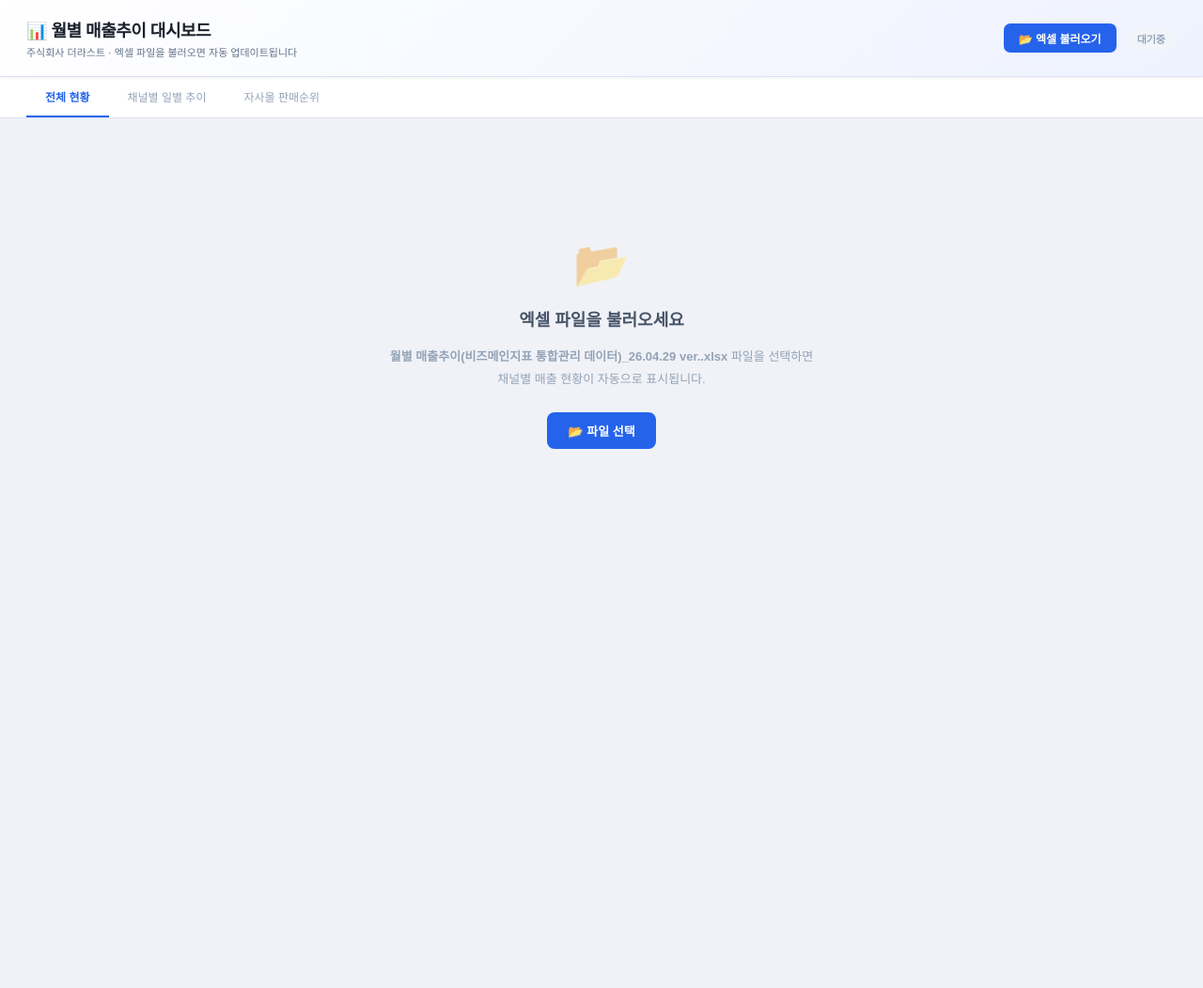
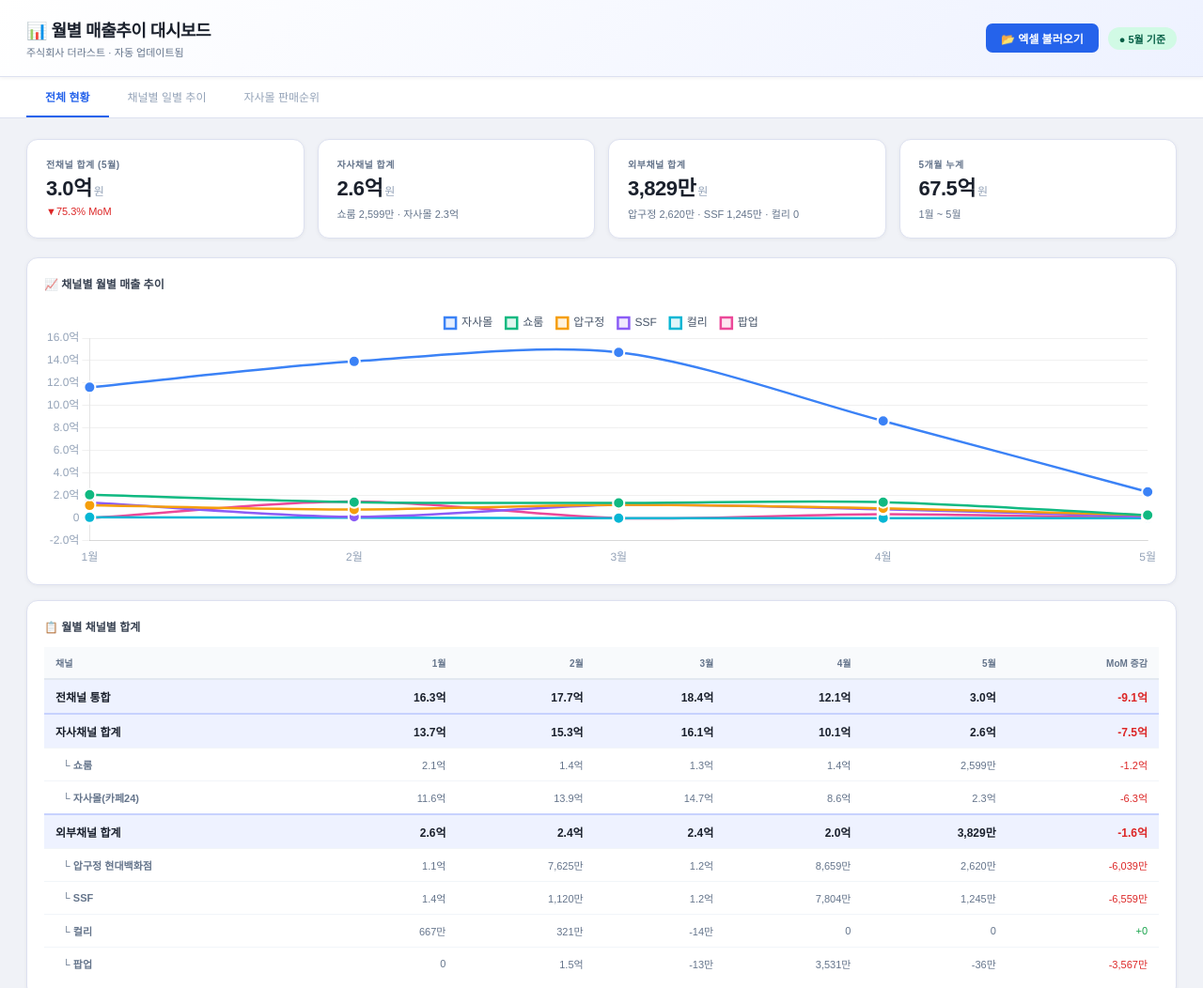
Before and after one commit to csryahoo/thelast-dashboard, a plain HTML site: page sales.html in a window 1280 px wide. Shown: the top 1052 px of the page at 94% size. Before the commit the page ends 800 px from the top, so only its background shows below. Drawn offline with nearby package versions, Linux system fonts and the light colour scheme.

Commit message:
대시보드 업데이트 2026-05-08 14:03

```diff
--- a/sales.html
+++ b/sales.html
@@ -505,4 +505,39 @@ function renderRankTable(month) {
       <td style="padding:7px 10px;font-size:12px;text-align:left;max-width:200px;overflow:hidden;text-overflow:ellipsis;white-space:nowrap" title="${r.name}">${r.name}</td>
       <td style="padding:7px 8px;text-align:right;font-size:12px;color:${r.qty<0?'#dc2626':'#374151'}">${r.qty.toLocaleString()}</td>
       <td style="padding:7px 8px;text-align:right;font-size:12px;color:#64748b">${fmt(r.price)}</td>
-      <td
+      <td style="padding:7px 8px;text-align:right;font-size:12px;font-weight:600">${fmtC(r.total, pos)}</td>
+      <td style="padding:7px 8px;text-align:right;font-size:12px;color:#64748b">${fmt(r.cost)}</td>
+      <td style="padding:7px 8px;text-align:right;font-size:12px;color:#64748b">${fmt(r.ctotal)}</td>
+      <td style="padding:7px 8px;text-align:right;font-size:12px;font-weight:600;color:${profitColor}">${fmt(r.profit)}</td>
+      <td style="padding:7px 8px;text-align:center">${badge(r.margin)}</td>
+    </tr>`;
+  });
+  html += '</tbody>';
+  document.getElementById('t-rank').innerHTML = html;
+}
+
+// ─── 탭 전환 ──────────────────────────────────────────────
+function showTab(i, el) {
+  document.querySelectorAll('.section').forEach((s,j)=>s.classList.toggle('active',j===i));
+  document.querySelectorAll('.tab').forEach((t,j)=>t.classList.toggle('active',j===i));
+  // 일별 탭 진입 시 차트 재렌더 (캔버스 크기 이슈 방지)
+  if (i===1) { setTimeout(()=>{ if(charts.daily){charts.daily.resize();} },50); }
+}
+
+// ─── 자동 렌더 (Netlify 배포 환경) ──────────────────────────
+if (window.__PD__) {
+  Object.assign(G, window.__PD__);
+  G.curMonth = G.months.length - 1;
+  renderAll();
+  document.getElementById('empty-state').style.display = 'none';
+  document.getElementById('main-content').style.display = 'block';
+  const _l = G.months[G.months.length-1];
+  if (_l) {
+    document.getElementById('badge').textContent = '● ' + _l.name + ' 기준';
+    document.getElementById('badge').className = 'badge';
+  }
+  document.getElementById('sub-txt').textContent = '주식회사 더라스트 · 자동 업데이트됨';
+}
+</script>
+</body>
+</html>
```
